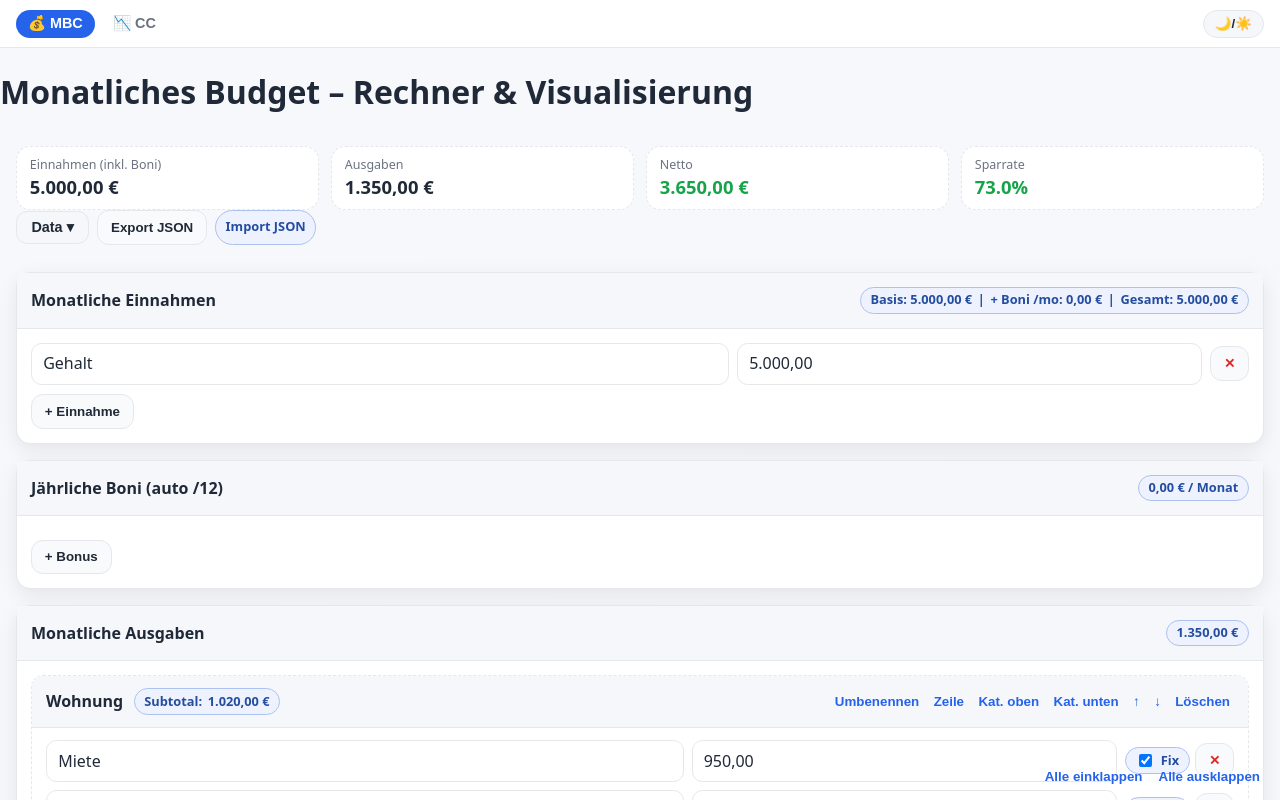
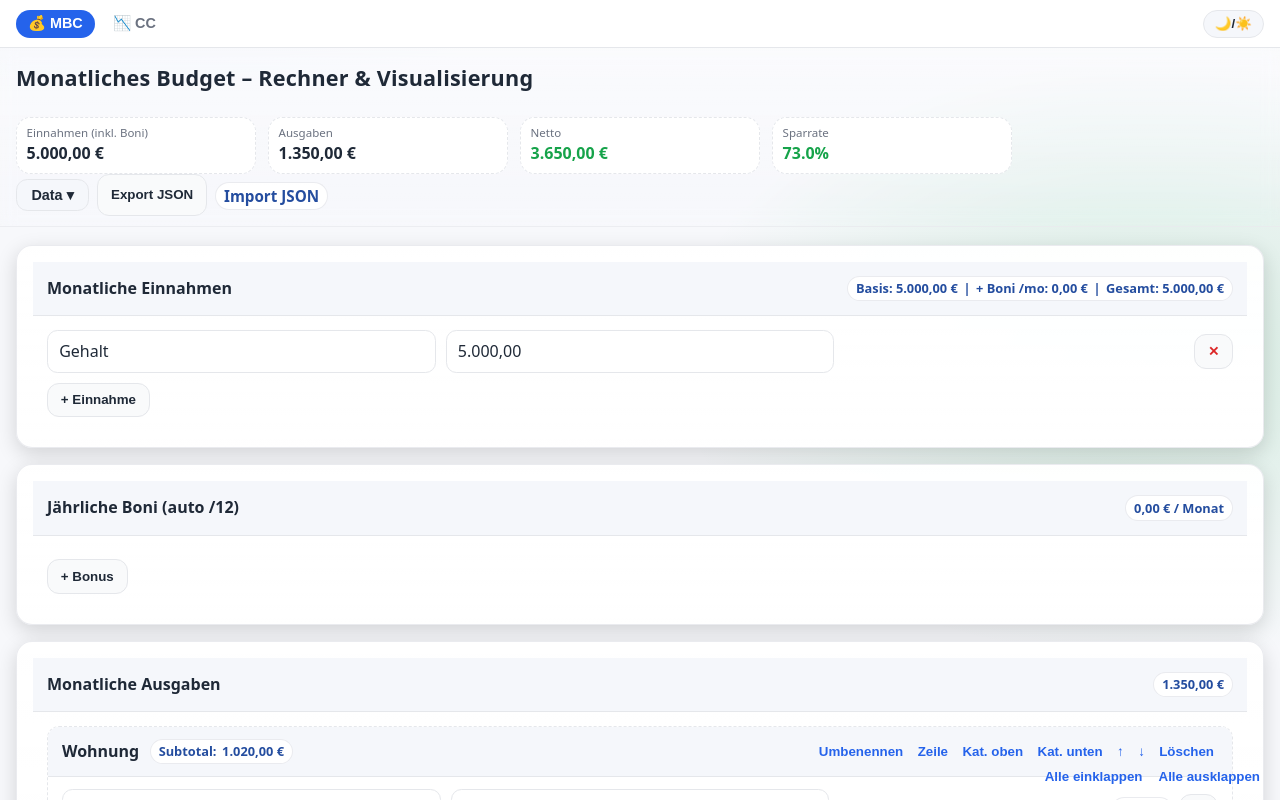
Before and after one commit to Nasser-Eddin-Nasser/Budget-Controller, a React (Vite) app: page / in a window 1280 px wide. Shown: the top 800 px of the page. Built offline with nearby package versions, Linux system fonts and the light colour scheme.

Commit message:
Fix header

```diff
--- a/src/App.jsx
+++ b/src/App.jsx
@@ -325,19 +325,16 @@ export default function App() {
             🌙/☀️
           </button>
         </div>
-
-      </nav >
+      </nav>
 
       {activeView === 'budget' ? (
-        <>
+        <div className="credit-root">
           <header className="credit-header">
             <div className="header-inner">
               <div className="title">
                 <h1>Monatliches Budget – Rechner &amp; Visualisierung</h1>
               </div>
             </div>
-          <div className="summary" aria-label="Summary header">
-
             <div className="summary-inner">
               <div className="kpis" role="region" aria-label="KPIs">
                 <Kpi label="Einnahmen (inkl. Boni)" value={formatEuro(earnTotalMonthly)} />
@@ -417,9 +414,7 @@ export default function App() {
                 </div>
               </div>
             </div>
-             </div>
           </header>
-
 
           <main id="app" role="main">
             {/* Einnahmen */}
@@ -809,13 +804,12 @@ export default function App() {
               Alle ausklappen
             </button>
           </div>
-        </>
+        </div>
       ) : (
         <main id="app" role="main">
           <CreditController />
         </main>
-      )
-      }
+      )}
     </>
   )
 }
```
Lines whose indentation alone changed are shown as unchanged.
